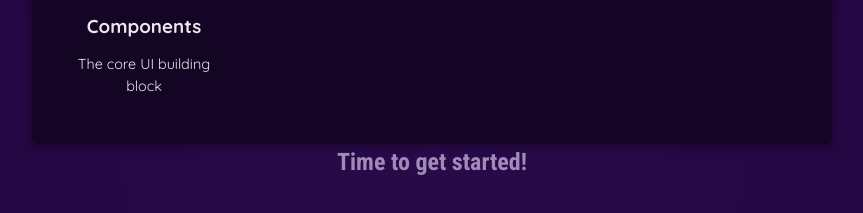
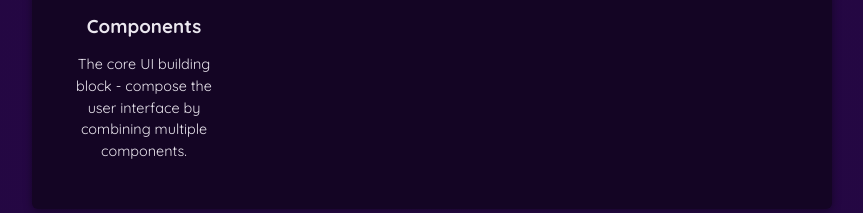
Before and after one commit to baraabd/EssentialReact, a React (Vite) app in the folder EssentailReact/: page / in a window 1280 px wide. Shown: the part 490-703 px from the top of the page, without its empty margins (208-1071 px from the left). Built offline with nearby package versions, Linux system fonts and the light colour scheme.

Commit message:
Alternative Props syntaxes

```diff
--- a/EssentailReact/src/App.jsx
+++ b/EssentailReact/src/App.jsx
@@ -1,7 +1,7 @@
 import reactImg from "./assets/react-core-concepts.png";
-import componentsImg from "./assets/components.png";
+import {CORE_CONCEPTS} from "./data"
+
 const reactDescriptions = ["Fundamental", "Crucial", "Core"];
-
 const genRandomInt = (max) => {
   return Math.floor(Math.random() * (max + 1));
 };
@@ -40,11 +40,7 @@
         <section id="core-concepts">
           <h2>Core Concepts</h2>
           <ul>
-            <CoreConcept
-              title="Components"
-              description="The core UI building block"
-              image={componentsImg}
-            />
+            <CoreConcept {...CORE_CONCEPTS[0]}  />
 
             <CoreConcept
 
--- /dev/null
+++ b/EssentailReact/src/data.js
@@ -0,0 +1,31 @@
+import componentsImg from './assets/components.png';
+import propsImg from './assets/config.png';
+import jsxImg from './assets/jsx-ui.png';
+import stateImg from './assets/state-mgmt.png';
+
+export const CORE_CONCEPTS = [
+  {
+    image: componentsImg,
+    title: 'Components',
+    description:
+      'The core UI building block - compose the user interface by combining multiple components.',
+  },
+  {
+    image: jsxImg,
+    title: 'JSX',
+    description:
+      'Return (potentially dynamic) HTML(ish) code to define the actual markup that will be rendered.',
+  },
+  {
+    image: propsImg,
+    title: 'Props',
+    description:
+      'Make components configurable (and therefore reusable) by passing input data to them.',
+  },
+  {
+    image: stateImg,
+    title: 'State',
+    description:
+      'React-managed data which, when changed, causes the component to re-render & the UI to update.',
+  },
+];
```
